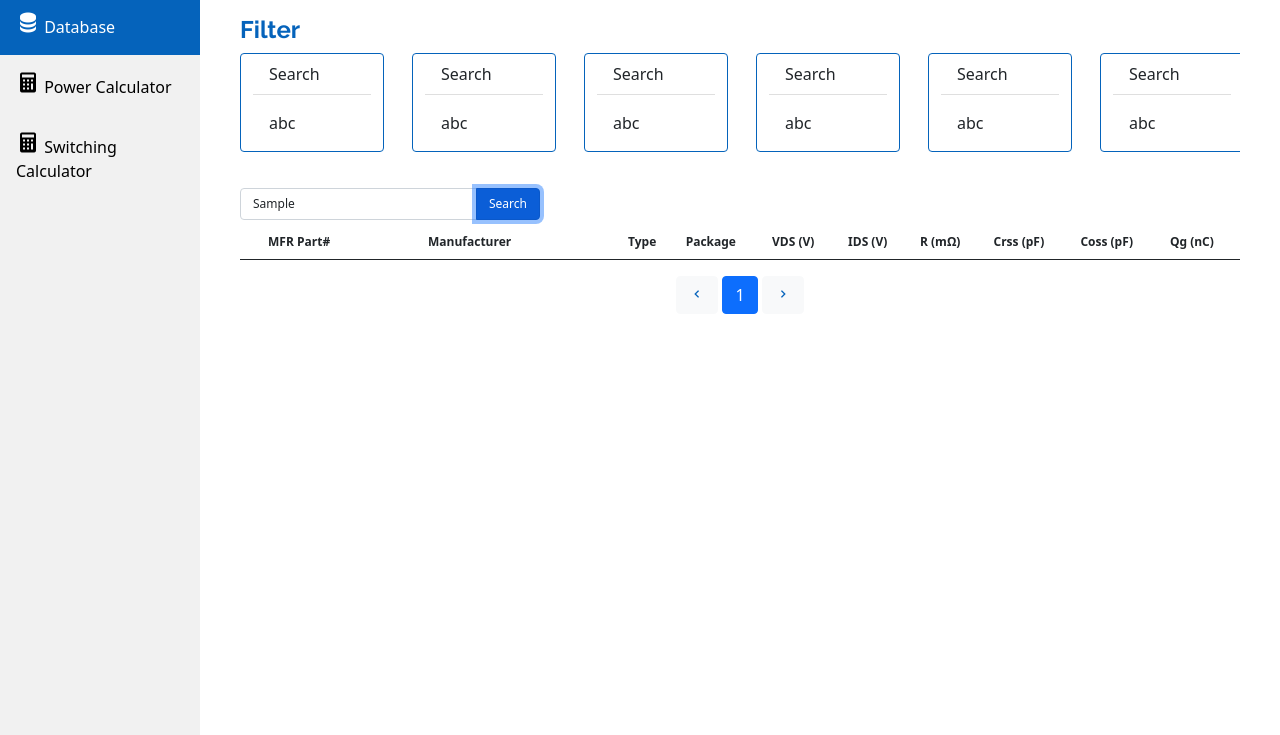
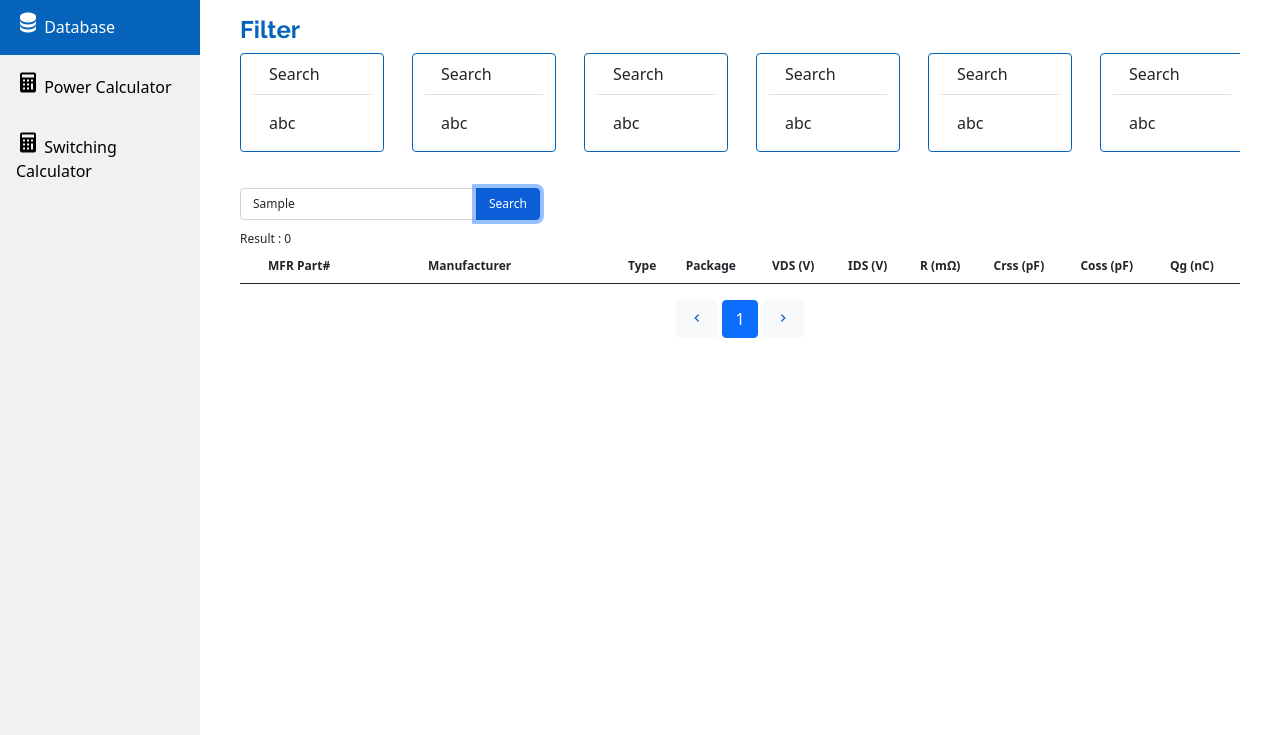
Before and after one commit to SuryaAssistant/mosfet-database, a plain HTML site: page index.html in a window 1280 px wide. Both pictures are taken after typing "Sample" into the empty fields and a click on the button "Search". Shown: the part 65-800 px from the top of the page. Drawn offline with nearby package versions, Linux system fonts and the light colour scheme.

Commit message:
add: result count

```diff
--- a/index.html
+++ b/index.html
@@ -130,6 +130,7 @@
                                             <input type="text" class="form-control param" placeholder="Search MOSFET" id="search-mosfet-input">
                                             <button class="btn btn-primary param" onclick="searchMosfet()">Search</button>
                                         </div>
+                                        <span style="font-size: 12px;">Result : </span><span id="result-total-searched-mosfet" style="font-size: 12px;"></span>
                                     </div>
                                 </div>
                                 <div class="row y-scroll">
@@ -320,6 +321,9 @@
                     `;
 
                 }
+
+                // fill searcher result count
+                document.getElementById('result-total-searched-mosfet').innerText = searchedDatabase.length;
             }
 
             function openMosfetDetails(startNumber, number){
@@ -394,6 +398,8 @@
                 userPage = 1;
                 document.getElementById('page-number').textContent = userPage;
                 fillMosfetTable(0);
+                // fill searcher result count
+                document.getElementById('result-total-searched-mosfet').innerText = searchedDatabase.length;
             }
 
 
```
